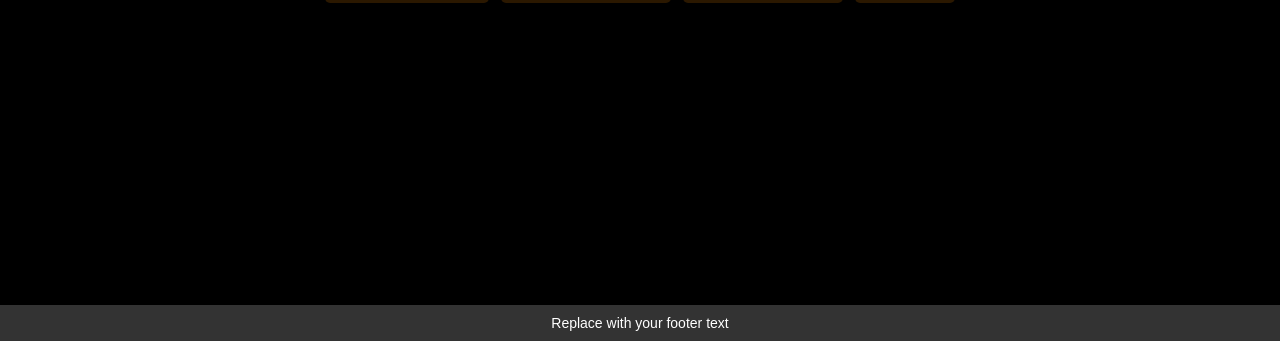
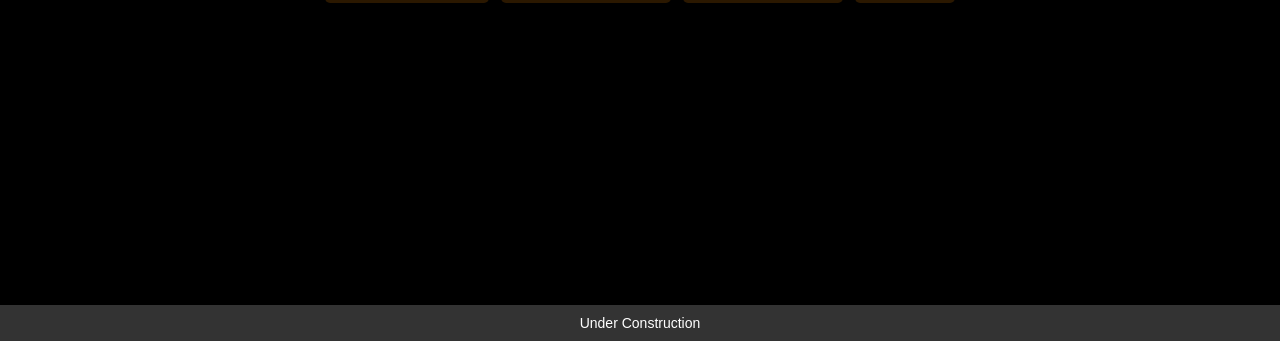
Before and after one commit to Mehedium/mehedium.github.io, a plain HTML site: page index.html in a window 1280 px wide. Shown: the part 459-800 px from the top of the page. Drawn offline with Linux system fonts and the light colour scheme.

Commit message:
Update index.html

```diff
--- a/index.html
+++ b/index.html
@@ -155,7 +155,7 @@
     </div>
 
     <div id="footer">
-        Replace with your footer text
+        Under Construction
     </div>
 
 </body>
```
